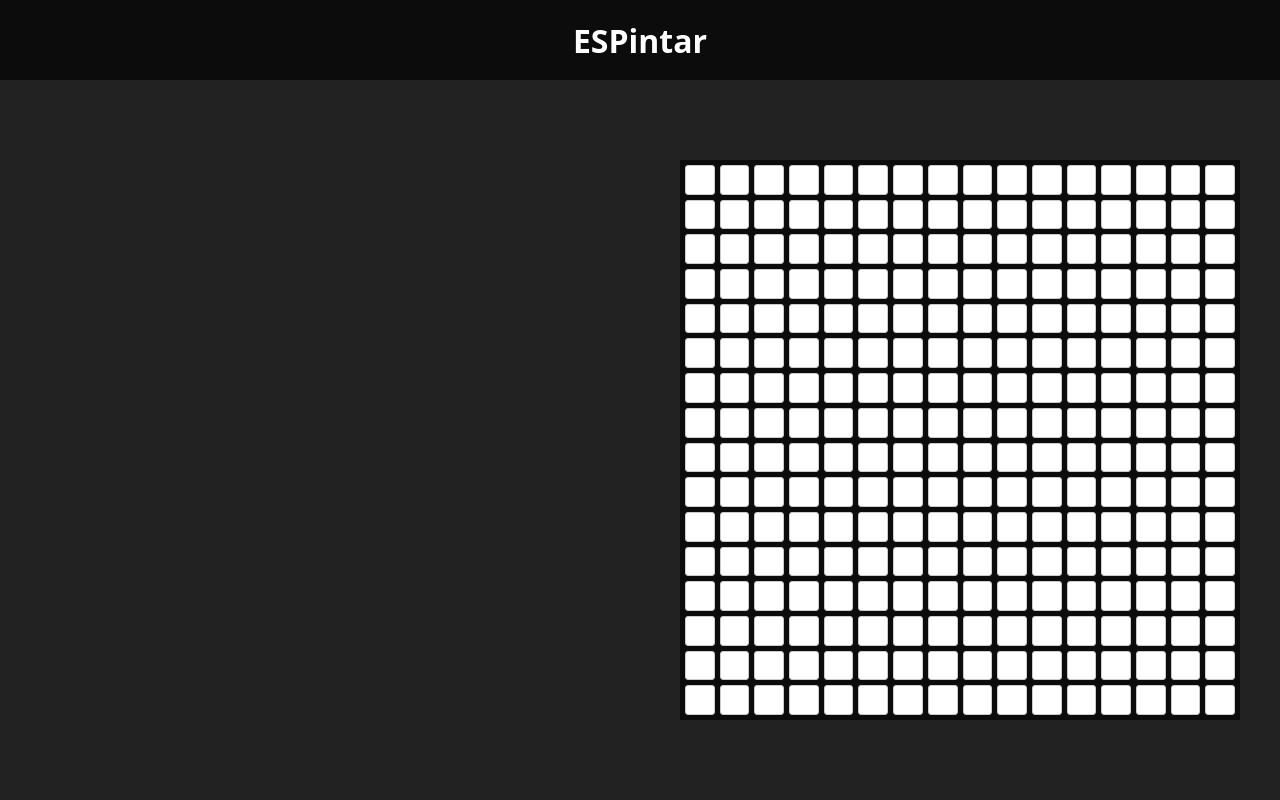
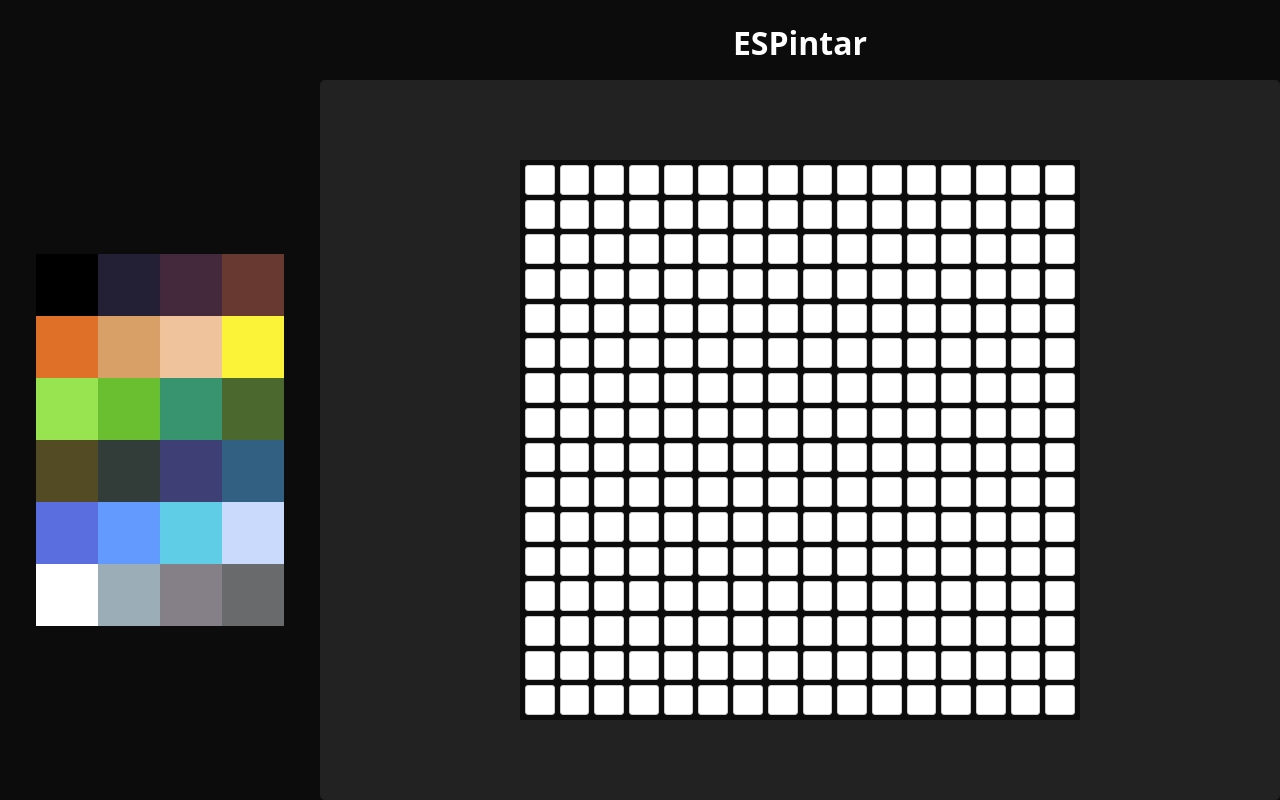
Before and after one commit to OnlyCodesOrg/ESPintar-Server, a website built with Vite: page web-server/index.html in a window 1280 px wide. Built offline with nearby package versions, Linux system fonts and the light colour scheme.

Commit message:
Color picker

```diff
--- a/web-server/index.html
+++ b/web-server/index.html
@@ -3,7 +3,9 @@
     <head>
         <meta charset="UTF-8" />
         <meta name="viewport" content="width=device-width, initial-scale=1.0" />
-        <link rel="stylesheet" href="./style.css" />
+        <link rel="stylesheet" href="./styles/style.css" />
+        <link rel="stylesheet" href="./styles/grid.css" />
+        <link rel="stylesheet" href="./styles/controls.css" />
         <title>ESPintar</title>
     </head>
     <body>
@@ -12,8 +14,12 @@
         </header>
 
         <div id="content">
-            <div id="controls"></div>
-            <div id="grid"></div>
+            <div id="controls-container">
+                <div id="controls"></div>
+            </div>
+            <div id="grid-container">
+                <div id="grid"></div>
+            </div>
         </div>
 
         <script src="./main.js" defer></script>
--- a/web-server/main.js
+++ b/web-server/main.js
@@ -1,4 +1,5 @@
 const grid = document.getElementById("grid");
+const controls = document.getElementById("controls");
 
 for (let i = 0; i < 16 * 16; i++) {
     const cell = document.createElement("div");
@@ -6,3 +7,38 @@ for (let i = 0; i < 16 * 16; i++) {
     cell.id = `cell-${i}`;
     grid.appendChild(cell);
 }
+
+const colors = {
+    0: "#000000",
+    1: "#232035",
+    2: "#44293c",
+    3: "#673930",
+    4: "#df7027",
+    5: "#d8a067",
+    6: "#efc39b",
+    7: "#fbf337",
+    8: "#98e450",
+    9: "#6abf31",
+    10: "#37946e",
+    11: "#4b682e",
+    12: "#524b24",
+    13: "#323c39",
+    14: "#3e3f75",
+    15: "#316083",
+    16: "#5a6ee0",
+    17: "#639afe",
+    18: "#5ecde5",
+    19: "#cadafc",
+    20: "#ffffff",
+    21: "#9badb7",
+    22: "#857f87",
+    23: "#686a6b",
+};
+
+for (let i = 0; i < 24; i++) {
+    const colorCell = document.createElement("div");
+    colorCell.classList.add("color-cell");
+    colorCell.id = `color-${i}`;
+    colorCell.style.backgroundColor = colors[i];
+    controls.appendChild(colorCell);
+}
--- a/web-server/style.css
+++ /dev/null
@@ -1,57 +0,0 @@
-body {
-    display: grid;
-    margin: 0;
-    padding: 0;
-    font-family: system-ui, -apple-system, BlinkMacSystemFont, "Segoe UI",
-        Roboto, Oxygen, Ubuntu, Cantarell, "Open Sans", "Helvetica Neue",
-        sans-serif;
-    background-color: #222222;
-    color: #ffffff;
-}
-
-header {
-    display: flex;
-    background: #0c0c0c;
-    color: white;
-    height: 10svh;
-    align-items: center;
-    justify-content: center;
-    font-weight: 800;
-}
-
-#content {
-    display: grid;
-    justify-content: center;
-    align-items: center;
-    height: 90svh;
-    grid-template-columns: 1fr 1fr;
-}
-
-#grid {
-    display: grid;
-    justify-self: center;
-    grid-template-columns: repeat(16, 1fr);
-    grid-template-rows: repeat(16, 1fr);
-    width: clamp(320px, 50vw, 550px);
-    height: clamp(320px, 50vw, 550px);
-    background-color: #0c0c0c;
-    padding: 5px;
-    gap: 5px;
-}
-
-.grid-cell {
-    border: 1px solid #ccc;
-    background-color: white;
-    border-radius: 10%;
-    user-select: none;
-}
-
-.grid-cell:hover {
-    background-color: rgb(224, 224, 224);
-}
-
-@media only screen and (max-width: 768px) {
-    #content {
-        grid-template-columns: 1fr;
-    }
-}
--- /dev/null
+++ b/web-server/styles/controls.css
@@ -0,0 +1,23 @@
+#controls-container {
+    display: grid;
+    background-color: #0c0c0c;
+    display: flex;
+    min-width: 200px;
+    padding: 5px;
+    justify-content: center;
+}
+
+#controls {
+    display: grid;
+    border-radius: 5px;
+    width: 80%;
+    grid-template-columns: repeat(auto-fit, minmax(50px, 1fr));
+}
+
+.color-cell {
+    aspect-ratio: 1;
+}
+
+.color-cell:hover {
+    border: solid 2px #ffffff;
+}
--- /dev/null
+++ b/web-server/styles/grid.css
@@ -0,0 +1,31 @@
+#grid-container {
+    display: flex;
+    height: 100%;
+    align-items: center;
+    justify-content: center;
+    background-color: #222222;
+    border-radius: 5px;
+}
+
+#grid {
+    justify-self: center;
+    display: grid;
+    grid-template-columns: repeat(16, 1fr);
+    grid-template-rows: repeat(16, 1fr);
+    width: clamp(320px, 50vw, 550px);
+    height: clamp(320px, 50vw, 550px);
+    background-color: #0c0c0c;
+    padding: 5px;
+    gap: 5px;
+}
+
+.grid-cell {
+    border: 1px solid #ccc;
+    background-color: white;
+    border-radius: 10%;
+    user-select: none;
+}
+
+.grid-cell:hover {
+    background-color: rgb(224, 224, 224);
+}
--- /dev/null
+++ b/web-server/styles/style.css
@@ -0,0 +1,47 @@
+body {
+    display: grid;
+    margin: 0;
+    padding: 0;
+    font-family: system-ui, -apple-system, BlinkMacSystemFont, "Segoe UI",
+        Roboto, Oxygen, Ubuntu, Cantarell, "Open Sans", "Helvetica Neue",
+        sans-serif;
+    background-color: #0c0c0c;
+    color: #ffffff;
+}
+
+header {
+    display: grid;
+    grid-template-columns: 1fr 3fr;
+    background: #0c0c0c;
+    color: white;
+    height: 10svh;
+    font-weight: 800;
+}
+
+.title {
+    display: flex;
+    justify-content: center;
+    grid-column: 2;
+}
+
+#content {
+    display: grid;
+    justify-content: center;
+    align-items: center;
+    height: 90svh;
+    grid-template-columns: 1fr 3fr;
+}
+
+@media only screen and (max-width: 768px) {
+    header {
+        grid-template-columns: 1fr;
+    }
+
+    .title {
+        grid-column: 1;
+    }
+
+    #content {
+        grid-template-columns: 1fr;
+    }
+}
```
